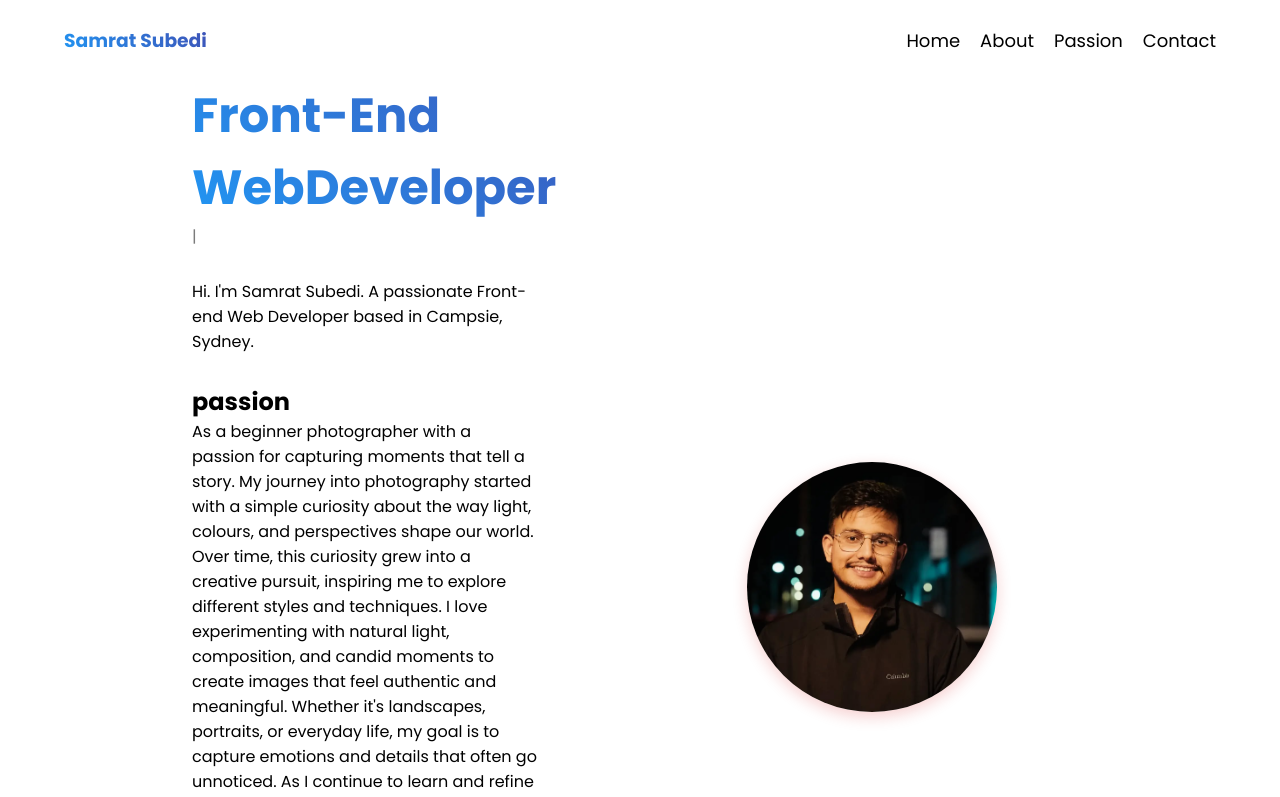
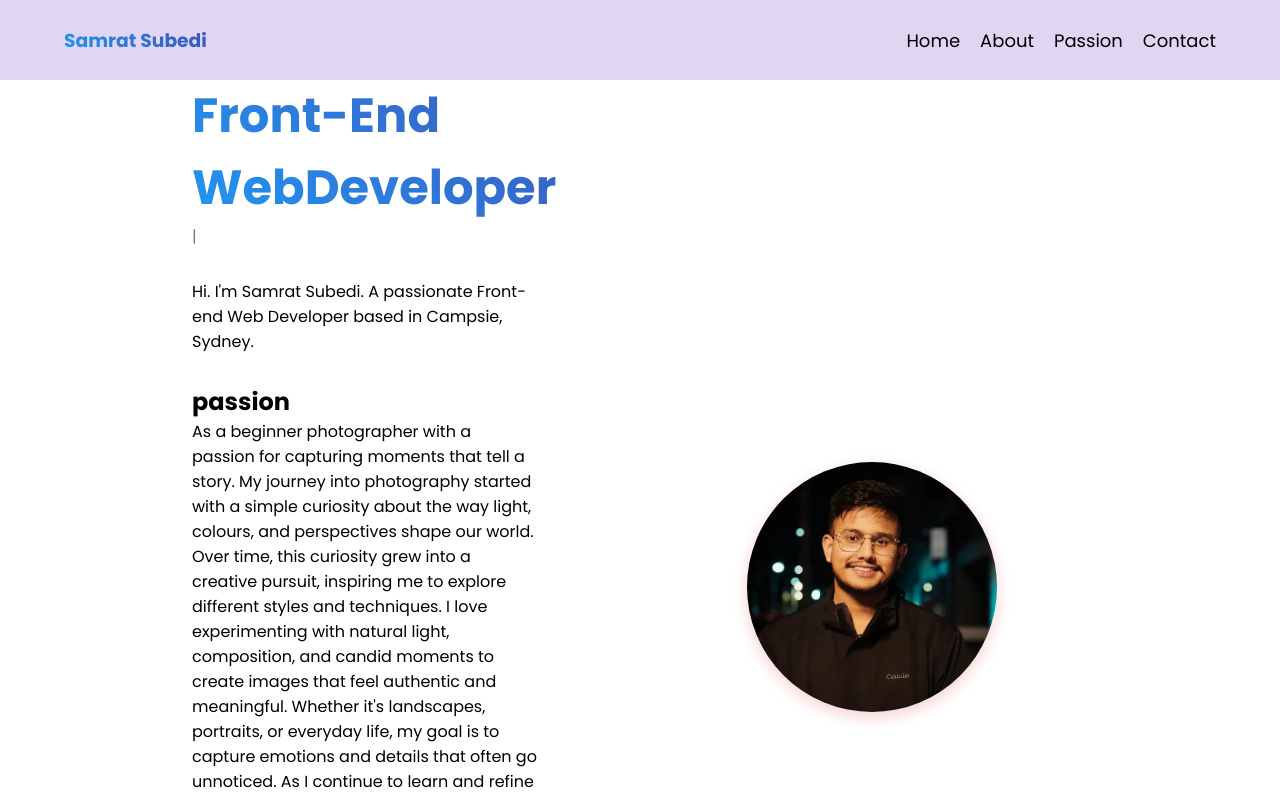
Before and after one commit to Samsubedi12/portfolio-, a plain HTML site: page index.html in a window 1280 px wide. Shown: the top 797 px of the page. Drawn offline with Linux system fonts and the light colour scheme.

Commit message:
Update style.css

```diff
--- a/style.css
+++ b/style.css
@@ -19,7 +19,7 @@ html{
     position: sticky;
     top: 0;
     z-index: 1;
-    background-color: white;
+    background-color: rgb(225, 214, 242);
 }
 
 /* Navigation Bar Styles */
```
